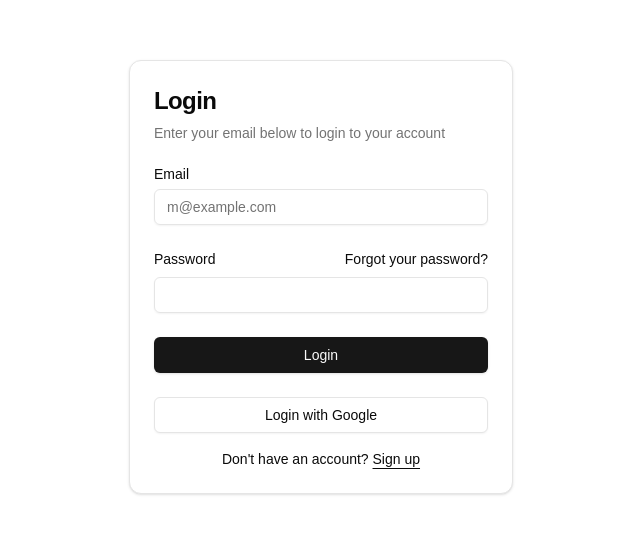
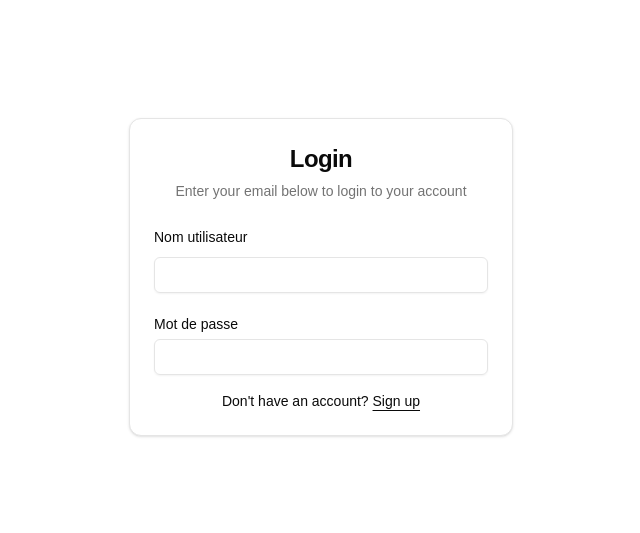
Before and after one commit to bienfaitshm/vente-pos, a Next.js app: page /auth/login in a window 1280 px wide. Shown: the part 123-656 px from the top of the page, without its empty margins (319-959 px from the left). Built offline with nearby package versions, Linux system fonts and the light colour scheme.

Commit message:
feat: add form for create form

```diff
--- a/src/components/forms/login-form.tsx
+++ b/src/components/forms/login-form.tsx
@@ -1,5 +1,3 @@
-import { cn } from "@/lib/utils";
-import { Button } from "@/components/ui/button";
 import {
   Card,
   CardContent,
@@ -7,17 +5,36 @@ import {
   CardHeader,
   CardTitle,
 } from "@/components/ui/card";
+import {
+  Form,
+  FormControl,
+  FormField,
+  FormItem,
+  FormLabel,
+  FormMessage,
+} from "@/components/ui/form";
 import { Input } from "@/components/ui/input";
-import { Label } from "@/components/ui/label";
+import { useForm } from "@/hooks/form";
+import { LoginCredentialSchemas, type LoginCredential } from "@/lib/schemas";
+import Link from "next/link";
 
-export function LoginForm({
-  className,
-  ...props
-}: React.ComponentPropsWithoutRef<"div">) {
+const defaultValues: LoginCredential = { username: "", password: "" };
+interface LoginFormProps {
+  onSubmit?: (value: LoginCredential) => void;
+}
+
+export const LoginForm: React.FC<React.PropsWithChildren<LoginFormProps>> = ({
+  onSubmit,
+  children,
+}) => {
+  const form = useForm(LoginCredentialSchemas, { defaultValues });
+  const handleSubmit = (value: LoginCredential) => onSubmit?.(value);
   return (
-    <div className={cn("flex flex-col gap-6", className)} {...props}>
+    <Form {...form}>
+      <form onSubmit={form.handleSubmit(handleSubmit)}>
+        <div className="flex flex-col gap-6">
           <Card>
-        <CardHeader>
+            <CardHeader className="text-center">
               <CardTitle className="text-2xl">Login</CardTitle>
               <CardDescription>
                 Enter your email below to login to your account
@@ -26,43 +43,48 @@ export function LoginForm({
             <CardContent>
               <form>
                 <div className="flex flex-col gap-6">
-              <div className="grid gap-2">
-                <Label htmlFor="email">Email</Label>
-                <Input
-                  id="email"
-                  type="email"
-                  placeholder="m@example.com"
-                  required
+                  <FormField
+                    control={form.control}
+                    name="username"
+                    render={({ field }) => (
+                      <FormItem>
+                        <FormLabel>Nom utilisateur</FormLabel>
+                        <FormControl>
+                          <Input {...field} />
+                        </FormControl>
+                        <FormMessage />
+                      </FormItem>
+                    )}
                   />
+                  <FormField
+                    control={form.control}
+                    name="password"
+                    render={({ field }) => (
+                      <FormItem>
+                        <div className="flex items-center">
+                          <FormLabel>Mot de passe</FormLabel>
                         </div>
-              <div className="grid gap-2">
-                <div className="flex items-center">
-                  <Label htmlFor="password">Password</Label>
-                  <a
-                    href="#"
-                    className="ml-auto inline-block text-sm underline-offset-4 hover:underline"
-                  >
-                    Forgot your password?
-                  </a>
-                </div>
-                <Input id="password" type="password" required />
-              </div>
-              <Button type="submit" className="w-full">
-                Login
-              </Button>
-              <Button variant="outline" className="w-full">
-                Login with Google
-              </Button>
+
+                        <FormControl>
+                          <Input type="password" {...field} />
+                        </FormControl>
+                        <FormMessage />
+                      </FormItem>
+                    )}
+                  />
+                  {children}
                 </div>
                 <div className="mt-4 text-center text-sm">
                   Don&apos;t have an account?{" "}
-              <a href="#" className="underline underline-offset-4">
+                  <Link href="#" className="underline underline-offset-4">
                     Sign up
-              </a>
+                  </Link>
                 </div>
               </form>
             </CardContent>
           </Card>
         </div>
+      </form>
+    </Form>
   );
-}
+};
--- a/src/components/forms/signin-form.tsx
+++ b/src/components/forms/signin-form.tsx
@@ -1,5 +1,3 @@
-import { cn } from "@/lib/utils";
-import { Button } from "@/components/ui/button";
 import {
   Card,
   CardContent,
@@ -7,62 +5,137 @@ import {
   CardHeader,
   CardTitle,
 } from "@/components/ui/card";
+import {
+  Form,
+  FormControl,
+  FormField,
+  FormItem,
+  FormLabel,
+  FormMessage,
+} from "@/components/ui/form";
 import { Input } from "@/components/ui/input";
-import { Label } from "@/components/ui/label";
+import { useForm } from "@/hooks/form";
+import {
+  RegistrationCredentialSchemas,
+  type RegistrationCredential,
+} from "@/lib/schemas";
+import Link from "next/link";
 
-export function SigninForm({
-  className,
-  ...props
-}: React.ComponentPropsWithoutRef<"div">) {
+const defaultValues: RegistrationCredential = {
+  username: "",
+  password: "",
+  confirm: "",
+  email: "",
+  name: "",
+};
+interface SigninProps {
+  onSubmit?: (value: RegistrationCredential) => void;
+}
+
+export const Signin: React.FC<React.PropsWithChildren<SigninProps>> = ({
+  onSubmit,
+  children,
+}) => {
+  const form = useForm(RegistrationCredentialSchemas, { defaultValues });
+  const handleSubmit = (value: RegistrationCredential) => onSubmit?.(value);
   return (
-    <div className={cn("flex flex-col gap-6", className)} {...props}>
+    <Form {...form}>
+      <form onSubmit={form.handleSubmit(handleSubmit)}>
+        <div className="flex flex-col gap-6">
           <Card>
-        <CardHeader>
+            <CardHeader className="text-center">
               <CardTitle className="text-2xl">Creation compte admin</CardTitle>
               <CardDescription>
-            Enter your email below to login to your account
+                Enter your email and username below to create to your account
               </CardDescription>
             </CardHeader>
             <CardContent>
               <form>
                 <div className="flex flex-col gap-6">
-              <div className="grid gap-2">
-                <Label htmlFor="email">Email</Label>
-                <Input
-                  id="email"
-                  type="email"
-                  placeholder="m@example.com"
-                  required
+                  <FormField
+                    control={form.control}
+                    name="name"
+                    render={({ field }) => (
+                      <FormItem>
+                        <FormLabel>Nom complet</FormLabel>
+                        <FormControl>
+                          <Input {...field} />
+                        </FormControl>
+                        <FormMessage />
+                      </FormItem>
+                    )}
                   />
+                  <FormField
+                    control={form.control}
+                    name="username"
+                    render={({ field }) => (
+                      <FormItem>
+                        <FormLabel>Nom utilisateur</FormLabel>
+                        <FormControl>
+                          <Input {...field} />
+                        </FormControl>
+                        <FormMessage />
+                      </FormItem>
+                    )}
+                  />
+                  <FormField
+                    control={form.control}
+                    name="email"
+                    render={({ field }) => (
+                      <FormItem>
+                        <FormLabel>Nom utilisateur</FormLabel>
+                        <FormControl>
+                          <Input {...field} />
+                        </FormControl>
+                        <FormMessage />
+                      </FormItem>
+                    )}
+                  />
+                  <FormField
+                    control={form.control}
+                    name="password"
+                    render={({ field }) => (
+                      <FormItem>
+                        <div className="flex items-center">
+                          <FormLabel>Mot de passe</FormLabel>
                         </div>
-              <div className="grid gap-2">
+
+                        <FormControl>
+                          <Input type="password" {...field} />
+                        </FormControl>
+                        <FormMessage />
+                      </FormItem>
+                    )}
+                  />
+                  <FormField
+                    control={form.control}
+                    name="confirm"
+                    render={({ field }) => (
+                      <FormItem>
                         <div className="flex items-center">
-                  <Label htmlFor="password">Password</Label>
-                  <a
-                    href="#"
-                    className="ml-auto inline-block text-sm underline-offset-4 hover:underline"
-                  >
-                    Forgot your password?
-                  </a>
+                          <FormLabel>Confirmation mot de passe</FormLabel>
                         </div>
-                <Input id="password" type="password" required />
-              </div>
-              <Button type="submit" className="w-full">
-                Login
-              </Button>
-              <Button variant="outline" className="w-full">
-                Login with Google
-              </Button>
+
+                        <FormControl>
+                          <Input type="password" {...field} />
+                        </FormControl>
+                        <FormMessage />
+                      </FormItem>
+                    )}
+                  />
+                  {children}
                 </div>
                 <div className="mt-4 text-center text-sm">
                   Don&apos;t have an account?{" "}
-              <a href="#" className="underline underline-offset-4">
+                  <Link href="#" className="underline underline-offset-4">
                     Sign up
-              </a>
+                  </Link>
                 </div>
               </form>
             </CardContent>
           </Card>
         </div>
+      </form>
+    </Form>
   );
-}
+};
--- a/src/lib/schemas.ts
+++ b/src/lib/schemas.ts
@@ -6,11 +6,15 @@ export const IDSchemas = z.union([NoEmptyStringSchemas.trim(), z.number()]);
 
 export const UserSchemas = z.object({
   id: IDSchemas.optional(),
+  name: NoEmptyStringSchemas,
   username: NoEmptyStringSchemas,
   email: z.string().email(),
+  image: z.string().url().optional(),
   password: NoEmptyStringSchemas,
   isAdmin: z.boolean().optional(),
 });
+
+export type User = z.infer<typeof UserSchemas>;
 
 export const LoginCredentialSchemas = z.object({
   username: NoEmptyStringSchemas,
@@ -18,6 +22,7 @@ export const LoginCredentialSchemas = z.object({
     message: "Le mot de passe doit containir plus de 6 caracteres",
   }),
 });
+export type LoginCredential = z.infer<typeof LoginCredentialSchemas>;
 
 export const RegistrationCredentialSchemas = UserSchemas.merge(
   LoginCredentialSchemas
@@ -29,3 +34,7 @@ export const RegistrationCredentialSchemas = UserSchemas.merge(
     message: "mot de passe n'est pas le meme",
     path: ["confirm"],
   });
+
+export type RegistrationCredential = z.infer<
+  typeof RegistrationCredentialSchemas
+>;
--- a/src/server/db/schemas.ts
+++ b/src/server/db/schemas.ts
@@ -21,6 +21,7 @@ export const users = pgTable("user", {
     .primaryKey()
     .$defaultFn(() => crypto.randomUUID()),
   name: text("name"),
+  username: text("username").unique(),
   email: text("email").unique(),
   emailVerified: timestamp("emailVerified", { mode: "date" }),
   image: text("image"),
```
Lines whose indentation alone changed are shown as unchanged.
